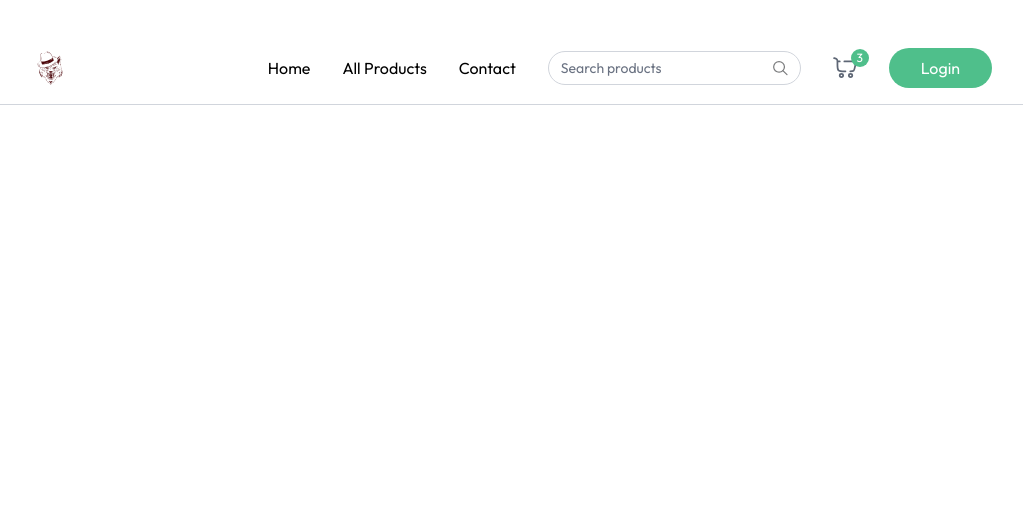
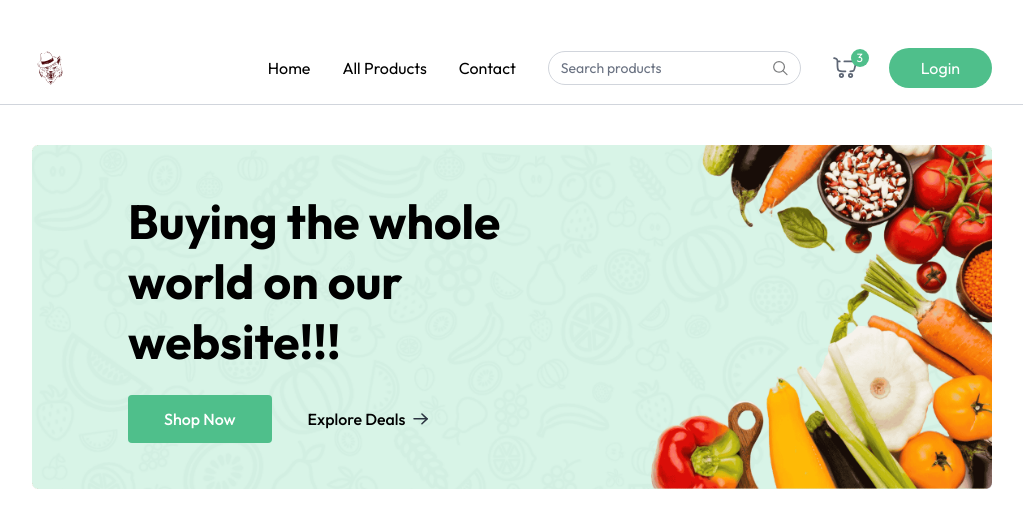
Before and after one commit to tronglee3107/online-shop, a React app in the folder client/: page / in a window 1280 px wide. Shown: the top 528 px of the page, without its empty margins (128-1151 px from the left). Built offline with nearby package versions, Linux system fonts and the light colour scheme; the HTML template or start-up script is replaced by a standard one.

Commit message:
adding home banner

```diff
--- a/client/src/App.jsx
+++ b/client/src/App.jsx
@@ -1,12 +1,20 @@
 
+import { Routes, Route, useLocation } from 'react-router-dom'
 import './App.css'
 import Navbar from './components/Navbar'
+import Home from './pages/home'
 function App() {
 
+  const isSellerPath = useLocation().pathname.includes("seller");
   return (
-    <>
-      <Navbar />
-    </>
+    <div>
+      {isSellerPath ? null : <Navbar />}
+      <div className={`${isSellerPath ? "" : "px-6 md:px-16 lg:px-24 xl:px-32"}`}>
+        <Routes>
+          <Route path="/" element={<Home />}/>
+        </Routes>
+      </div>
+    </div>
   )
 }
 
--- /dev/null
+++ b/client/src/components/MainBanner.jsx
@@ -0,0 +1,28 @@
+import { assets } from "../assets/assets";
+import { Link } from "react-router-dom";
+const MainBanner = () => {
+
+    return (
+        <div className="relative">
+            <img src={assets.main_banner_bg} alt="banner" className="w-full hidden md:block"/>
+            <img src={assets.main_banner_bg_sm} alt="banner" className="w-full md:hidden"/>
+
+            <div className="absolute inset-0 flex flex-col items-center md:items-start justify-end md:justify-center pb-24 md:pb-0 px-4 md:pl-18 lg:pl-24">
+                <h1 className="text-3xl md:text-4xl lg:text-5xl font-bold text-center md:text-left max-w-72 md:max-w-80 lg:max-w-105 leading-tight lg:leading-15">Buying the whole world on our website!!!</h1>
+
+                <div className="flex items-center mt-6 font-medium">
+                    <Link to={"/products"} className="group flex items-center gap-2 px-7 md:px-9 py-3 bg-primary hover:bg-primary-dull transition rounded text-white cursor-pointer">
+                        Shop Now
+                        <img className="md:hidden transition group-focus:translate-x-1" src={assets.white_arrow_icon} alt="arrow"/>
+                    </Link>
+                    <Link to={"/products"} className="group hidden md:flex items-center gap-2 px-9 py-3 cursor-pointer">
+                        Explore Deals
+                        <img className="transition group-hover:translate-x-1" src={assets.black_arrow_icon} alt="arrow"/>
+                    </Link>
+                </div>
+            </div>
+        </div>
+    )
+}
+
+export default MainBanner;
--- a/client/src/components/Navbar.jsx
+++ b/client/src/components/Navbar.jsx
@@ -13,7 +13,7 @@
     return (
         <nav className="flex items-center justify-between px-6 md:px-16 lg:px-24 xl:px-32 py-4 border-b border-gray-300 bg-white relative transition-all">
 
-            <NavLink to="/">
+            <NavLink to="/" onClick={() => setOpen(false)}>
                 <img className="h-9" src={assets.logo} alt="Shoppy Logo" />
             </NavLink>
 
@@ -28,14 +28,22 @@
                     <img src={assets.search_icon} alt="search" className="w-4 h-4"/>
                 </div>
 
-                <div className="relative cursor-pointer">
+                <div onClick={() => navigate('cart')} className="relative cursor-pointer">
                     <img src={assets.nav_cart_icon} alt="card" className="w-6 opacity-80" />
                     <button className="absolute -top-2 -right-3 text-xs text-white bg-primary w-[18px] h-[18px] rounded-full">3</button>
                 </div>
 
-                <button className="cursor-pointer px-8 py-2 bg-primary hover:bg-primary-dull transition text-white rounded-full">
+               {!user ? ( <button onClick={() => setShowUserLogin(true)} className="cursor-pointer px-8 py-2 bg-primary hover:bg-primary-dull transition text-white rounded-full">
                     Login
-                </button>
+                </button>) : (
+                    <div className="relative group">
+                        <img src={assets.profile_icon} className="w-10" alt=""/>
+                        <ul className="hidden group-hover:block absolute top-10 right-0 bg-white shadow border border-gray-200 py-2.5 w-30 rounded-md text-sm z-40">
+                            <li onClick={() => navigate("my-orders")} className="p-1.5 pl-3 hover:bg-primary/10 cursor-pointer">My Orders</li>
+                            <li onClick={logout} className="p-1.5 pl-3 hover:bg-primary/10 cursor-pointer">Logout</li>
+                        </ul>
+                    </div>
+                )}
             </div>
 
             <button onClick={() => open ? setOpen(false) : setOpen(true)} aria-label="Menu" className="sm:hidden">
--- /dev/null
+++ b/client/src/pages/home.jsx
@@ -0,0 +1,12 @@
+
+import MainBanner from '../components/MainBanner';
+const Home = () => {
+
+    return (
+        <div className="mt-10">
+            <MainBanner />
+        </div>
+    )
+}
+
+export default Home;
```
